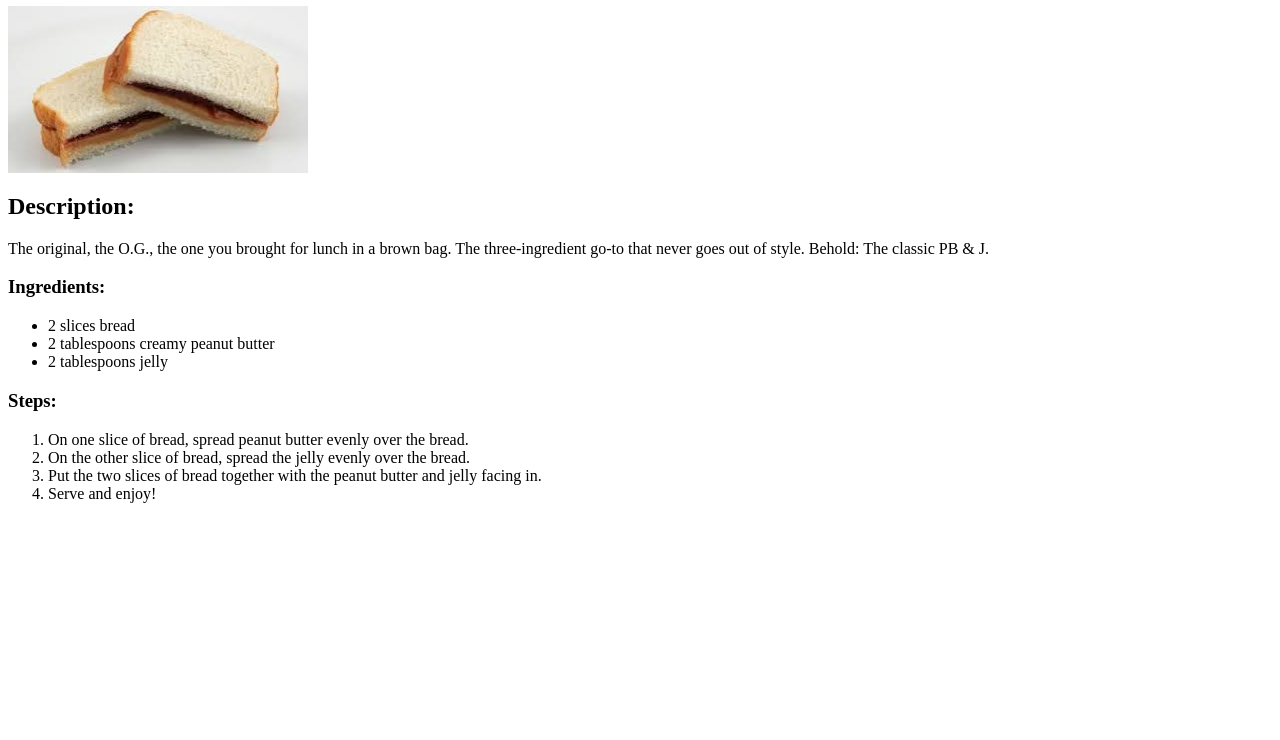
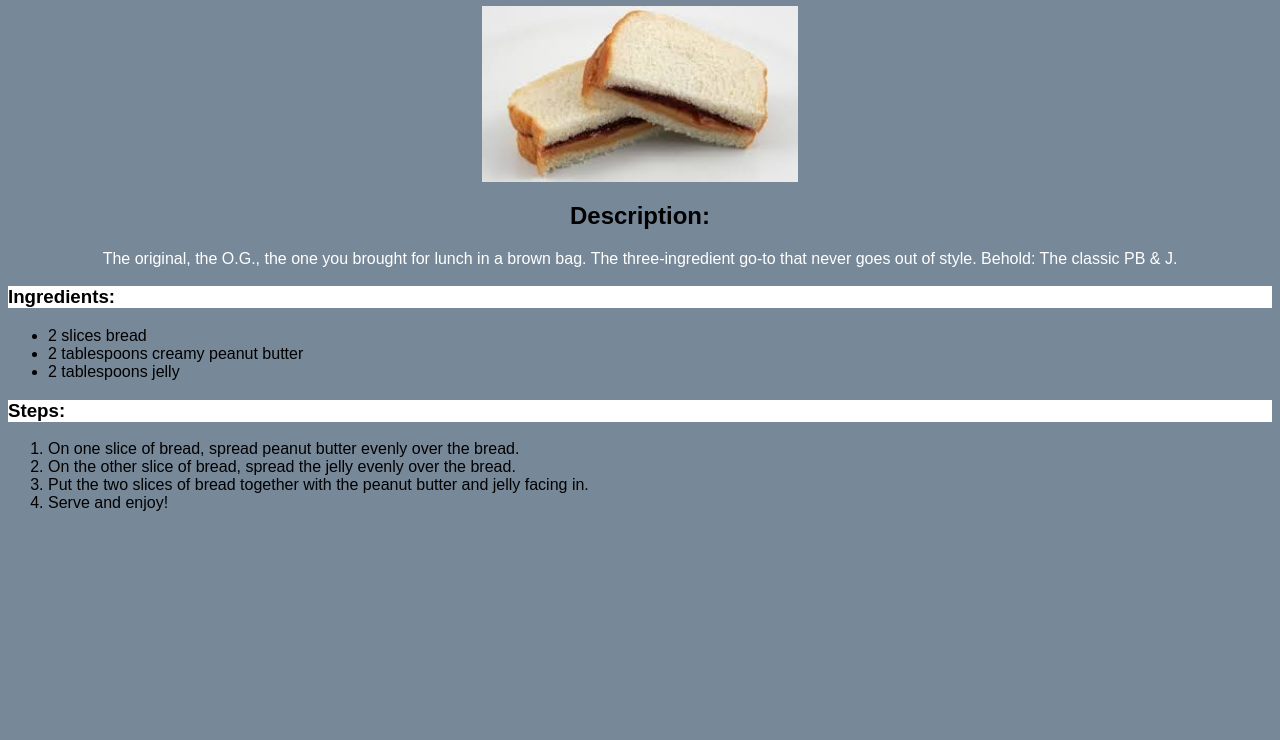
Before and after one commit to youngj4/odin-recipes, a plain HTML site: page recipes/peanutbutter-and-jelly-sandwich.html in a window 1280 px wide. Shown: the part 60-800 px from the top of the page. Drawn offline with Linux system fonts and the light colour scheme.

Commit message:
finish css for recipes pages, add css to recipes pages

```diff
--- a/recipes/peanutbutter-and-jelly-sandwich.html
+++ b/recipes/peanutbutter-and-jelly-sandwich.html
@@ -1,16 +1,19 @@
+<head>
+    <link rel="stylesheet" href="../styles.css">
+</head>
 <body>
-    <h1>Peanut Butter and Jelly Sandwich</h1>
-    <img src="../links-and-images/pbandj.jpeg" width="300" alt="Classic peanut butter and jelly sandwich">
-    <h2>Description:</h2>
-        <p>The original, the O.G., the one you brought for lunch in a brown bag. The three-ingredient go-to that never goes out of style. Behold: The classic PB & J.</p>
-    <h3>Ingredients:</h3>
-        <ul>
+    <h1 class="heading">Peanut Butter and Jelly Sandwich</h1>
+    <img id="image" src="../links-and-images/pbandj.jpeg" width="300" alt="Classic peanut butter and jelly sandwich">
+    <h2 class="heading">Description:</h2>
+        <p class="description">The original, the O.G., the one you brought for lunch in a brown bag. The three-ingredient go-to that never goes out of style. Behold: The classic PB & J.</p>
+    <h3 class="subheading">Ingredients:</h3>
+        <ul class="details">
             <li>2 slices bread</li>
             <li>2 tablespoons creamy peanut butter</li>
             <li>2 tablespoons jelly</li>
         </ul>
-    <h3>Steps:</h3>
-        <ol>
+    <h3 class="subheading">Steps:</h3>
+        <ol class="details">
             <li>On one slice of bread, spread peanut butter evenly over the bread.</li>
             <li>On the other slice of bread, spread the jelly evenly over the bread.</li>
             <li>Put the two slices of bread together with the peanut butter and jelly facing in.</li>
--- a/styles.css
+++ b/styles.css
@@ -5,17 +5,29 @@
 
 .heading {
     text-align: center;
+    color: black;
+    font-weight: bold
+}
+
+.subheading {
+    text-align: left;
+    background-color: white;
     color: black
 }
 
-.details {
+.description {
     text-align: center;
     color: white
+}
+
+.details {
+    text-align: left;
+    color: black
 }
 
 #image {
     display: block;
     margin-left: auto;
     margin-right: auto;
-    width: 50%
+    width: 25%
 }
```
Also changed, not shown: recipes/green-chicken-enchiladas.html (+9 -6 lines), recipes/monterey-bay-salmon.html (+4 -4 lines).
